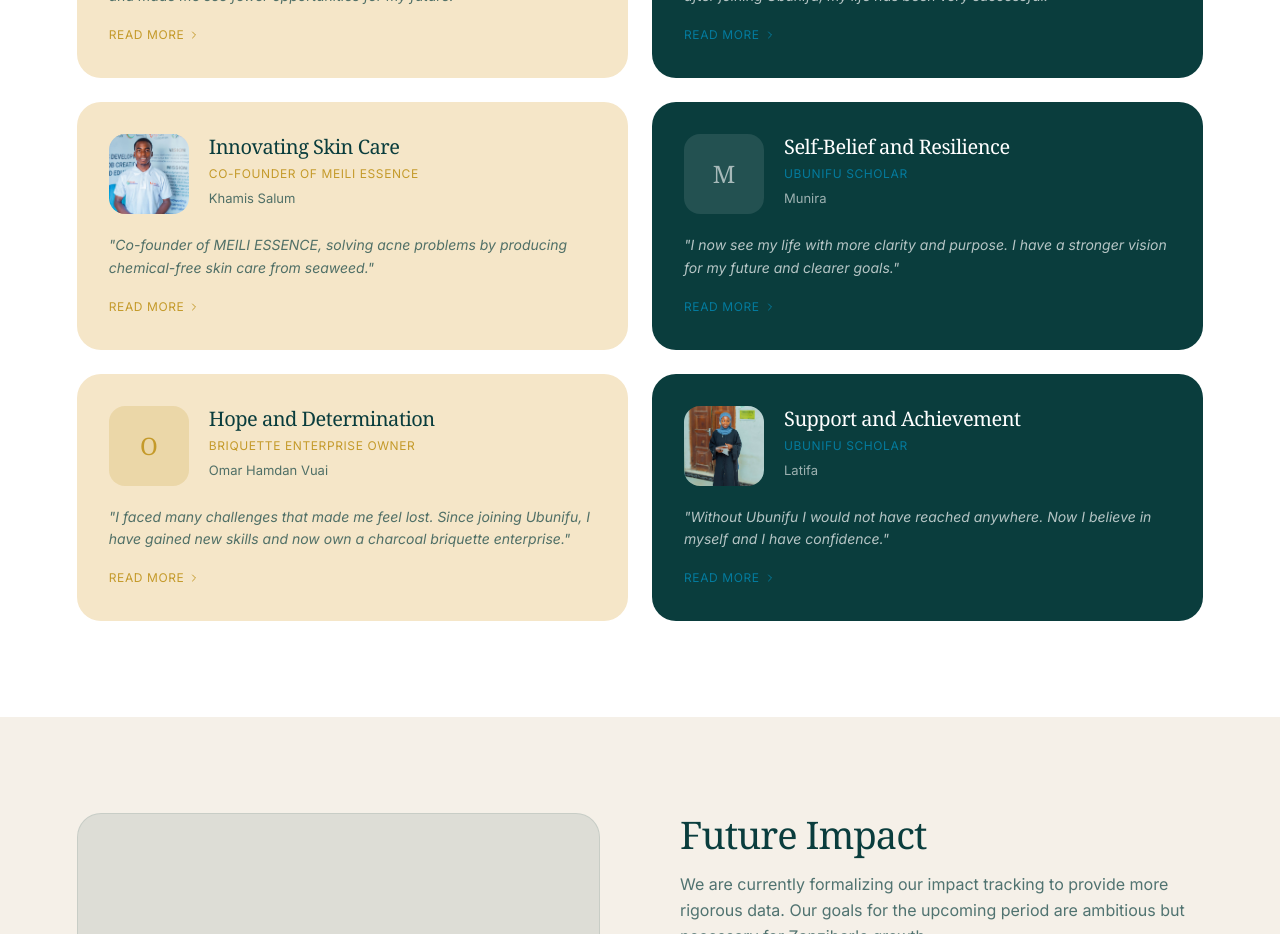
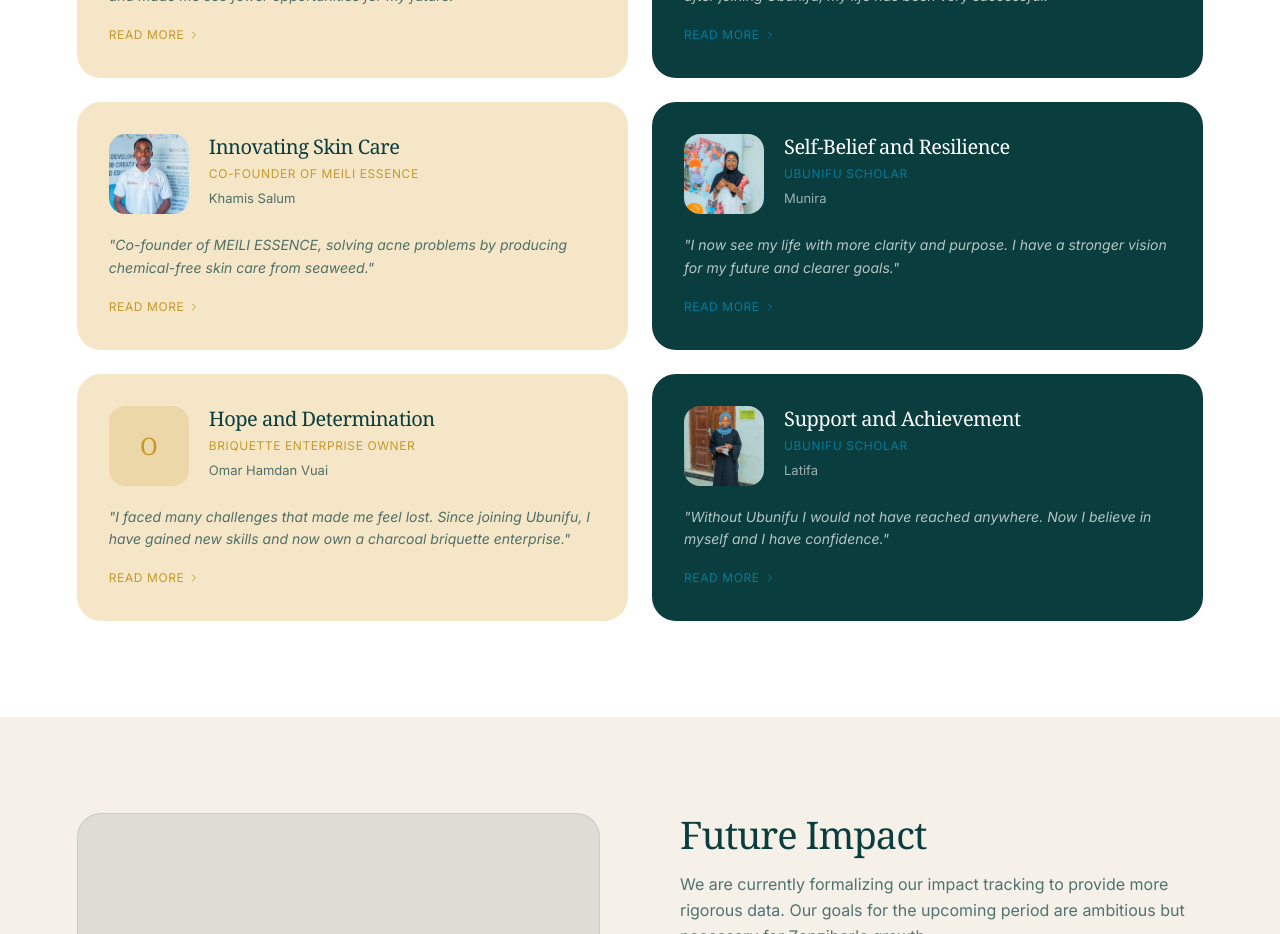
Before and after one commit to Abdillah-Ali/ubunifufoundation, a React (Vite) app: page /impact in a window 1280 px wide. Shown: the part 1360-2294 px from the top of the page. Built offline with nearby package versions, Linux system fonts and the light colour scheme.

Commit message:
Updated scholar testimonials on Impact page: Added official photo for Munira.

```diff
--- a/src/data/impact.js
+++ b/src/data/impact.js
@@ -83,7 +83,7 @@ export const successStories = [
     stat: "Ubunifu Scholar",
     description: "I now see my life with more clarity and purpose. I have a stronger vision for my future and clearer goals.",
     author: "Munira",
-    image: "/placeholder-scholar.png",
+    image: "/munira.png",
     accent: "teal",
     fullStory: [
       "Now, I see my life with more clarity and purpose. I have a stronger vision for my future and clearer goals that I am actively working toward. I believe that I can create opportunities instead of waiting for them.",
```
Also changed, not shown: public/munira.png (added).
